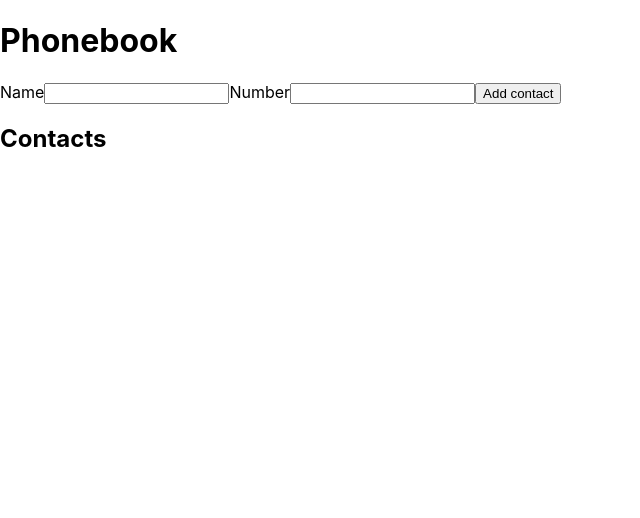
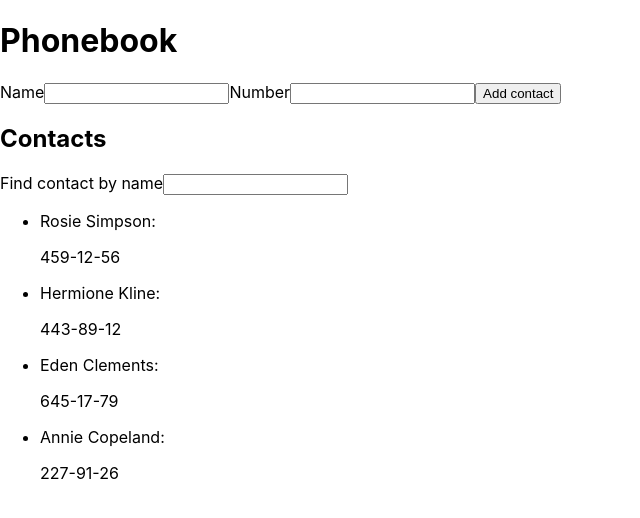
Before and after one commit to Kostya9911/goit-react-hw-02-phonebook, a React (Create React App) app: page / in a window 1280 px wide. Shown: the top 518 px of the page, without its empty margins (0-640 px from the left). Built offline with nearby package versions, Linux system fonts and the light colour scheme.

Commit message:
step 3-4

```diff
--- a/src/components/App.jsx
+++ b/src/components/App.jsx
@@ -2,12 +2,18 @@
 import { nanoid } from 'nanoid';
 import { ContactForm } from 'components/ContactForm/ContactForm';
 import { ContactList } from 'components/ContactList/ContactList';
+import { Filter } from 'components/Filter/Filter';
 
 export class App extends Component {
   state = {
-    contacts: [],
-    name: '',
-    number: '',
+    contacts: [
+      { id: 'id-1', name: 'Rosie Simpson', number: '459-12-56' },
+      { id: 'id-2', name: 'Hermione Kline', number: '443-89-12' },
+      { id: 'id-3', name: 'Eden Clements', number: '645-17-79' },
+      { id: 'id-4', name: 'Annie Copeland', number: '227-91-26' },
+    ],
+
+    filter: '',
   };
 
   addContact = (name, number) => {
@@ -22,8 +28,22 @@
     }));
   };
 
+  changeFilter = evt => {
+    this.setState({ filter: evt.currentTarget.value });
+  };
+
+  getVisibleContacts = () => {
+    const { contacts, filter } = this.state;
+
+    const normalizedFilter = filter.toLowerCase();
+    return contacts.filter(contact =>
+      contact.name.toLowerCase().includes(normalizedFilter)
+    );
+  };
+
   render() {
-    const { contacts } = this.state;
+    const { filter, contacts } = this.state;
+    const filteredContacts = this.getVisibleContacts();
 
     return (
       <div>
@@ -31,8 +51,9 @@
         <ContactForm contacts={contacts} onSubmit={this.addContact} />
 
         <h2>Contacts</h2>
+        <Filter value={filter} onCnange={this.changeFilter} />
 
-        <ContactList contacts={contacts} />
+        <ContactList contacts={filteredContacts} />
       </div>
     );
   }
--- /dev/null
+++ b/src/components/Filter/Filter.jsx
@@ -0,0 +1,8 @@
+export const Filter = ({ value, onCnange }) => {
+  return (
+    <label htmlFor="filter">
+      Find contact by name
+      <input type="text" name="filter" value={value} onChange={onCnange} />
+    </label>
+  );
+};
```
